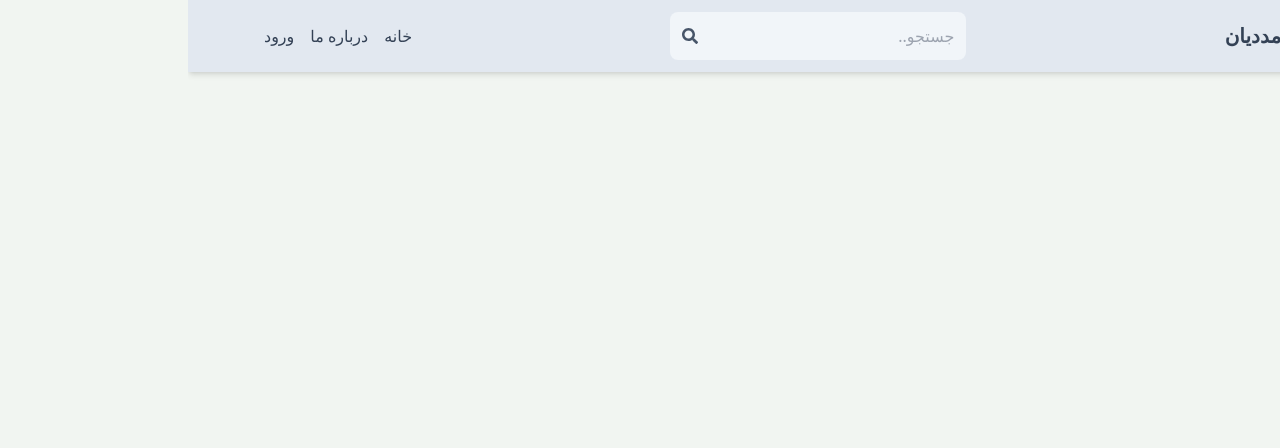
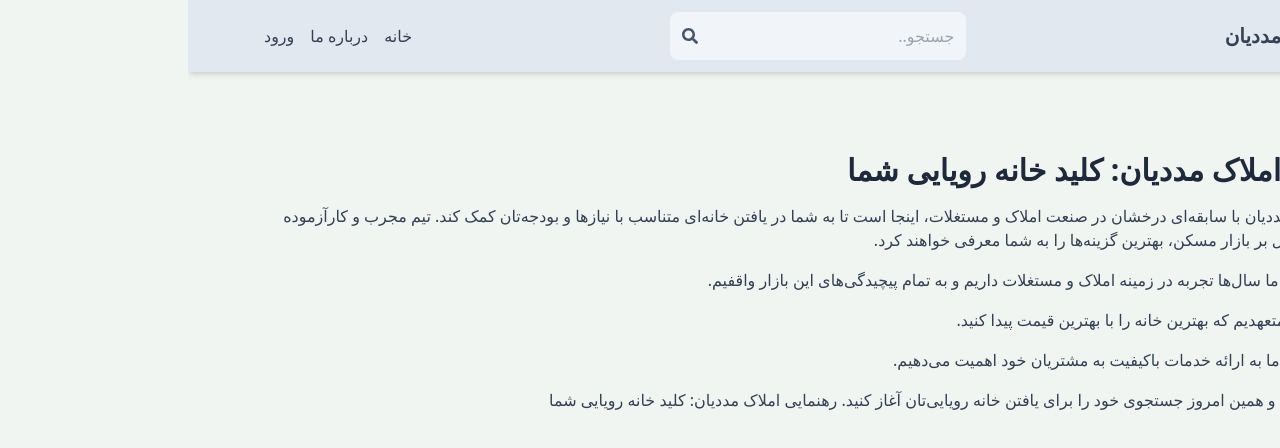
Before and after one commit to Murtazamadadi/real_state, a React (Vite) app in the folder real_state/: page /about in a window 1280 px wide. Shown: the top 448 px of the page. Built offline with nearby package versions, Linux system fonts and the light colour scheme.

Commit message:
complated about page

```diff
--- a/real_state/src/pages/About.jsx
+++ b/real_state/src/pages/About.jsx
@@ -1,9 +1,21 @@
 
 
-function About() {
+export default function About() {
   return (
-    <div>About</div>
+    <div className='py-20 px-4 max-w-6xl mx-auto'>
+      <h1 className='text-3xl font-bold mb-4 text-slate-800'>رهنمایی املاک مددیان: کلید خانه رویایی شما</h1>
+      <p className='mb-4 text-slate-700'>رهنمایی املاک مددیان با سابقه‌ای درخشان در صنعت املاک و مستغلات، اینجا است تا به شما در یافتن خانه‌ای متناسب با نیازها و بودجه‌تان کمک کند. تیم مجرب و کارآزموده ما با اشراف کامل بر بازار مسکن، بهترین گزینه‌ها را به شما معرفی خواهند کرد.</p>
+      <p className='mb-4 text-slate-700'>
+      تجربه و تخصص: ما سال‌ها تجربه در زمینه املاک و مستغلات داریم و به تمام پیچیدگی‌های این بازار واقفیم.
+      </p>
+      <p className='mb-4 text-slate-700'>
+      تعهد: ما به شما متعهدیم که بهترین خانه را با بهترین قیمت پیدا کنید.
+      </p>
+      <p className='mb-4 text-slate-700'>
+      خدمات مشتری: ما به ارائه خدمات باکیفیت به مشتریان خود اهمیت می‌دهیم.
+      </p>
+      <p className='mb-4 text-slate-700'>ا ما تماس بگیرید و همین امروز جستجوی خود را برای یافتن خانه رویایی‌تان آغاز کنید.
+          رهنمایی املاک مددیان: کلید خانه رویایی شما</p>
+    </div>
   )
 }
-
-export default About
```
